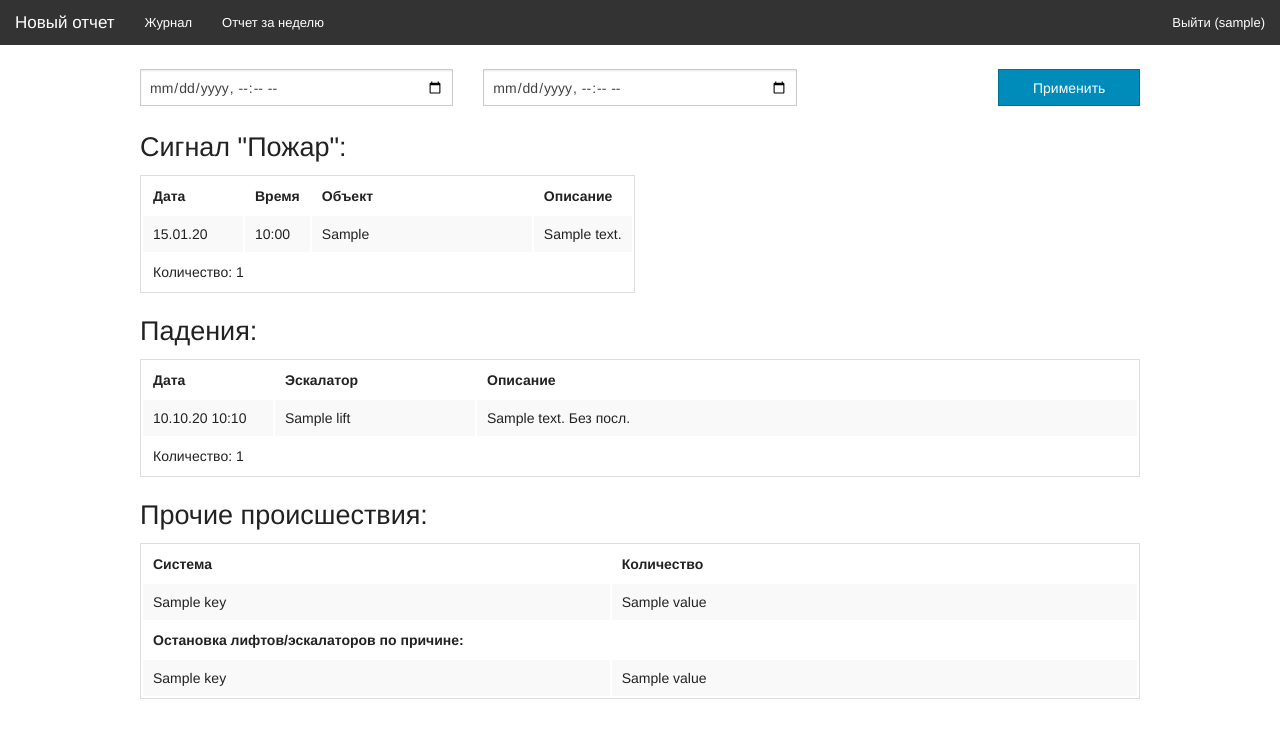
After one commit to tich31337/testWorkSite, a Django app: template template/otchet_td.html in a window 1280 px wide. The commit adds this page. Shown: the top 738 px of the page. Run offline with Django 3.2, Linux system fonts and the light colour scheme; the template is opened without the code that fills it: most values are stand-ins (such as "Sample title", 1, 10 or a date in 2020); parts of the project's set-up code (start-up, migrations or seed data) failed here and were passed over; some libraries are stand-ins or nearby versions.

Commit message:
äîáàâëåíà ñòðàíèöà îò÷åòà äëÿ ÒÄ

```diff
--- a/template/base.html
+++ b/template/base.html
@@ -33,6 +33,7 @@
             </ul>
             <ul class="left">
                 <li><a href="/otchet/">Журнал</a></li>
+                <li><a href="/otchet_td/">Отчет за неделю</a></li>
             </ul>
         </section>
     </nav>
--- /dev/null
+++ b/template/otchet_td.html
@@ -0,0 +1,122 @@
+{% extends "base.html" %}
+{% block title %}
+    Отчет
+{% endblock title %}
+{% block content %}
+
+    <!-- TODO: реализовать возможность выбора временного промежутка для отчета -->
+    <!-- TODO: выполнить итоговую таблицу с подсчетом количества сбоев по конкретным данным -->
+    <div class="row">
+        <form action="/otchet_td/" id="myform" method="get">
+            {#    {% csrf_token %}#}
+            <!-- <div class="row collapse"> -->
+            <div class="small-4 columns">
+                <!-- <label for="id_start_time">Время начала:</label>  -->
+                <input id="id_start_time" name="start_time" type="datetime-local" value="{{ start_time }}">
+            </div>
+            <div class="small-4 columns">
+                <!-- <label for="id_stop_time">Время окончания:</label> -->
+                <input id="id_stop_time" name="stop_time" type="datetime-local" value="{{ stop_time }}">
+            </div>
+            <div class="small-2 columns">
+                <!-- <a href="#" onclick="document.getElementById('myform').submit(); return false;" class="button postfix">Применить</a> -->
+                <input type="submit" class="button postfix" value="Применить"></div>
+            <!-- </div> -->
+        </form>
+    </div>
+    <!-- <p> start_time = {{start_time}}, stop_time = {{stop_time}}</p> -->
+
+    {% if fire|length %}
+
+        <h3>Сигнал "Пожар":</h3>
+        <table border="0">
+            <col width="100">
+            <col width="20">
+            <col width="220">
+            {#        <col width="150">#}
+            <th>Дата</th>
+            <th>Время</th>
+            {#        <th>Система</th>#}
+            <th>Объект</th>
+            <th>Описание</th>
+            {#        <th>Пользователь</th>#}
+            {% for fault in fire %}
+                <tr>
+                    <td>{{ fault.fault_time|date:'d.m.y' }}</td>
+                    <td>{{ fault.fault_time|date:'H:i' }}</td>
+                    {#                <td>{{fault.f_system}}</td>#}
+                    <td>{{ fault.s_object }}</td>
+                    <td>{{ fault.description }}</td>
+                    {#                <td>{{fault.f_staff.last_name}} {{fault.f_staff.first_name|first}}.{{fault.f_staff.patronymic|first}}.</td>#}
+                </tr>
+                {% if forloop.last %}
+                    <tr>
+                        <td colspan="6">Количество: {{ forloop.counter }}</td>
+                    </tr>
+                {% endif %}
+            {% endfor %}
+        </table>
+    {% else %}
+        <p>Происшествий нет</p>
+    {% endif %}
+
+    <h3>Падения:</h3>
+    <div>
+        <table class="large-12">
+            <col width="130">
+            {#        <col width="20">#}
+            {#        <col width="20">#}
+            <col width="200">
+            {#        <col width="230">#}
+            <th>Дата</th>
+            {#        <th>Время</th>#}
+            <th>Эскалатор</th>
+            {#        <th>Происшествие</th>#}
+            <th>Описание</th>
+            {% for lift in lifts %}
+                <tr class="main">
+                    <td>{{ lift.stop_lift|date:'d.m.y H:i' }}</td>
+                    {#                <td>{{lift.stop_lift|date:'H:i'}}</td>#}
+                    {#                <td>{{lift.start_lift|date:'H:i'}}</td>#}
+                    <td>{{ lift.lift_name }}</td>
+                    {#                <td>{{lift.fault}}</td>#}
+                    <td>{{ lift.description }} {% if lift.consequences %}Без посл. {% endif %}</td>
+                </tr>
+                {% if forloop.last %}
+                    <tr>
+                        <td colspan="7">Количество: {{ forloop.counter }}</td>
+                    </tr>
+                {% endif %}
+            {% endfor %}
+        </table>
+    </div>
+    <h3>Прочие происшествия:</h3>
+    <div>
+        <table class="large-12">
+            <th>Система</th>
+            <th>Количество</th>
+            {% for key, value in fault_count.items %}
+                {% if value %}
+                    <tr class="main">
+                        <td>{{ key }}</td>
+                        <td>{{ value }}</td>
+                    </tr>
+                {% endif %}
+                {#            <td>{{ foo. }}</td>#}
+            {% endfor %}
+            <tr>
+                <td colspan="2"><strong>Остановка лифтов/эскалаторов по причине:</strong></td>
+            </tr>
+            {% for key, value in lift_count.items %}
+                {% if  value %}
+                    <tr class="main">
+                        <td>{{ key }}</td>
+                        <td>{{ value }}</td>
+                    </tr>
+                {% endif %}
+            {% endfor %}
+
+
+        </table>
+    </div>
+{% endblock content %}
--- a/worksite/urls.py
+++ b/worksite/urls.py
@@ -25,6 +25,7 @@ urlpatterns = [
     url(r'^accounts/profile/$', profile),
     url(r'^index/$', index),
     url(r'^otchet/$', list_otchet),
+    url(r'^otchet_td/$', otchet_td),
     # url(r'^newpost/(\d{1,6})/$', newpost),
     url(r'^newpost/(?P<postid>\d{1,6})/(?P<liftid>\d{1,6})/$', newpost),
     url(r'^delpost/(\d{1,6})/$', delpost),
```
Also changed, not shown: otchet/views.py (+35 -1 lines).
